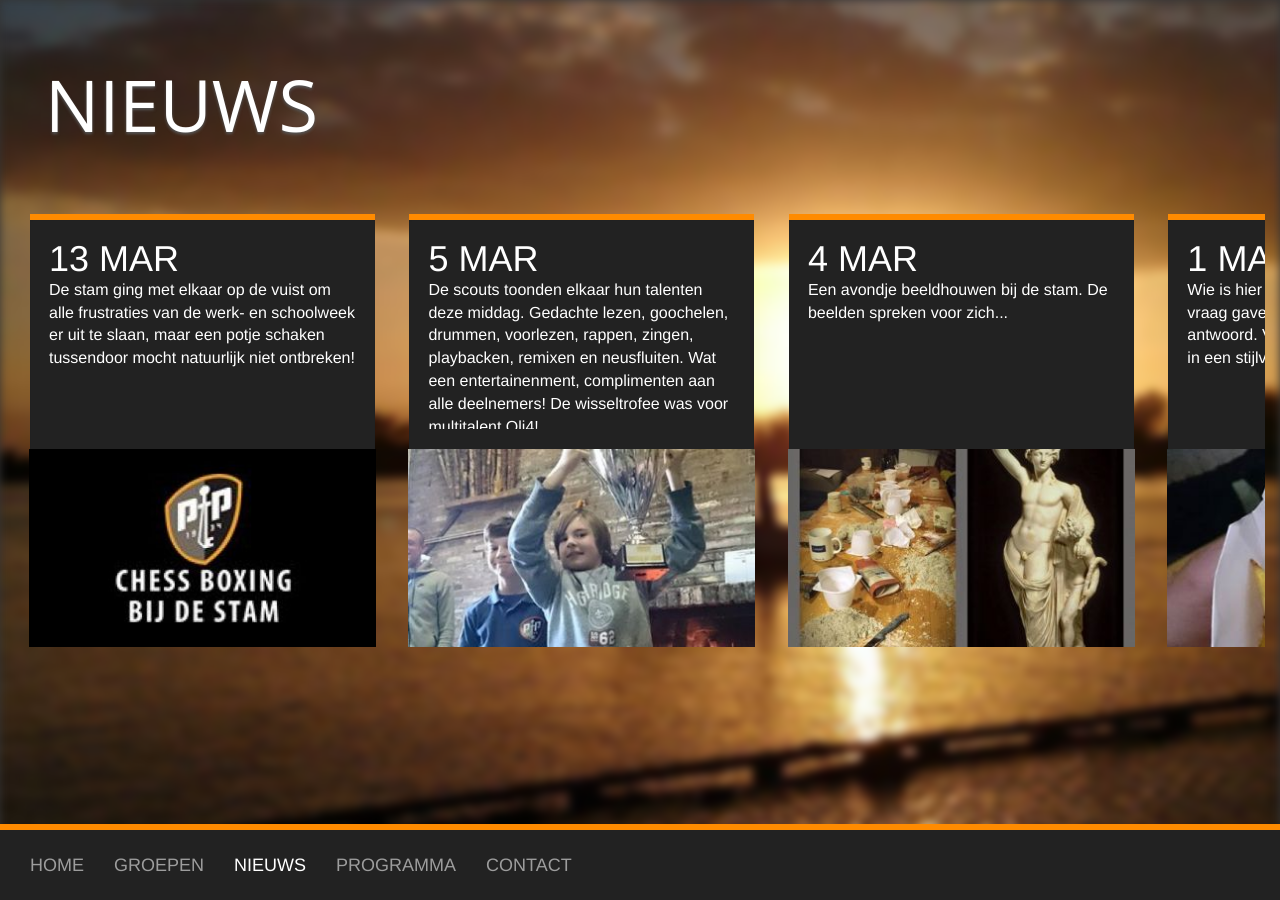
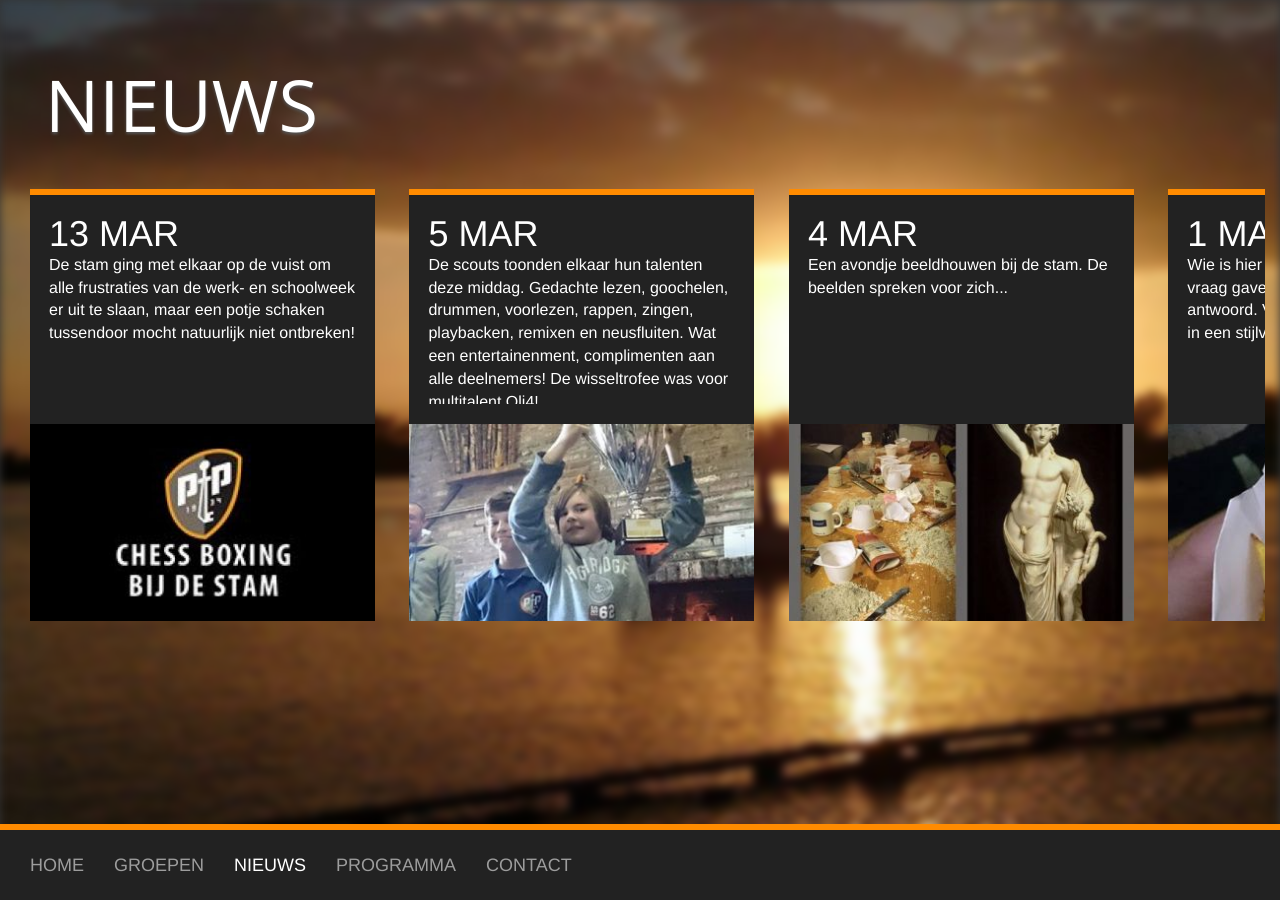
Before and after one commit to nognooitmeegemaakt/website, a Jekyll site: the page built from news.html, in a window 1280 px wide. Built offline with Jekyll 4.4.1, drawn with Linux system fonts in a browser that asks for light colours.

Commit message:
Some margin fixes.

```diff
--- a/_sass/theme.scss
+++ b/_sass/theme.scss
@@ -121,6 +121,7 @@ section#background {
 
 .news {
   margin: $spacing-unit;
+  margin-top: -25px !important;
 }
 
 .news > .row-horizon {
@@ -148,7 +149,7 @@ section#background {
 }
 
 .news-item .image {
-  margin: 20px -20px -20px;
+  margin: 20px -19px -20px;
 }
 
 .news-item .image img {
```
